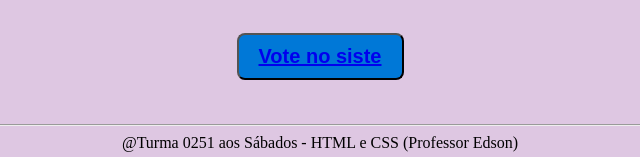
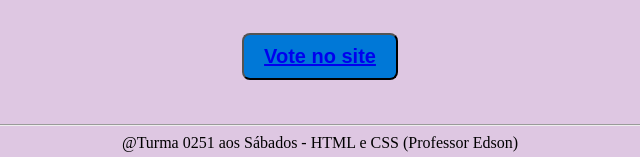
Before and after one commit to Rebytesinfo/PI---HTML-e-CSS, a plain HTML site: page index.html in a window 1280 px wide. Shown: the part 765-922 px from the top of the page, 320-960 px from the left. Drawn offline with Linux system fonts and the light colour scheme.

Commit message:
Alteração realizada com sucesso

```diff
--- a/index.html
+++ b/index.html
@@ -161,7 +161,7 @@
 
     </table>
     <br><br>
-    <center><button><a href="https://forms.office.com/r/JGz5muW67A">Vote no siste</a></button></center>
+    <center><button><a href="https://forms.office.com/r/JGz5muW67A">Vote no site</a></button></center>
     <br>
     <br>
     <hr>
@@ -170,4 +170,5 @@
     </footer>
   </body>
 
+
 </html>
```
